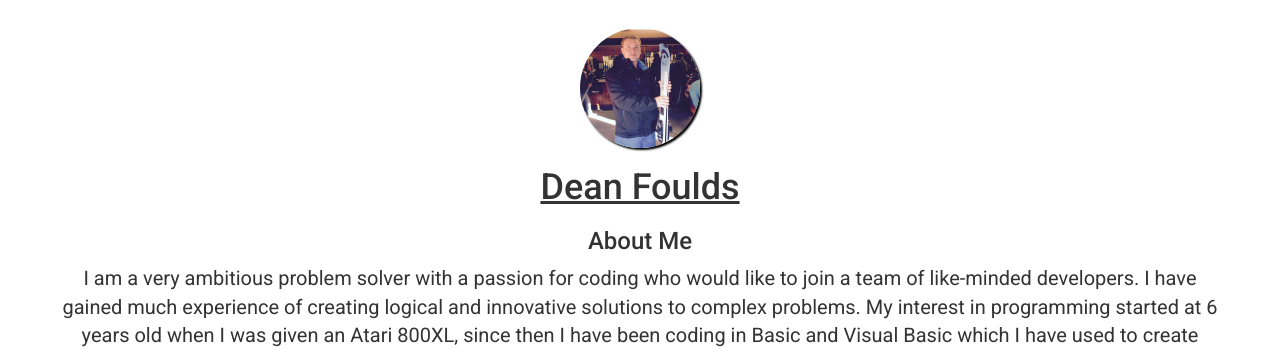
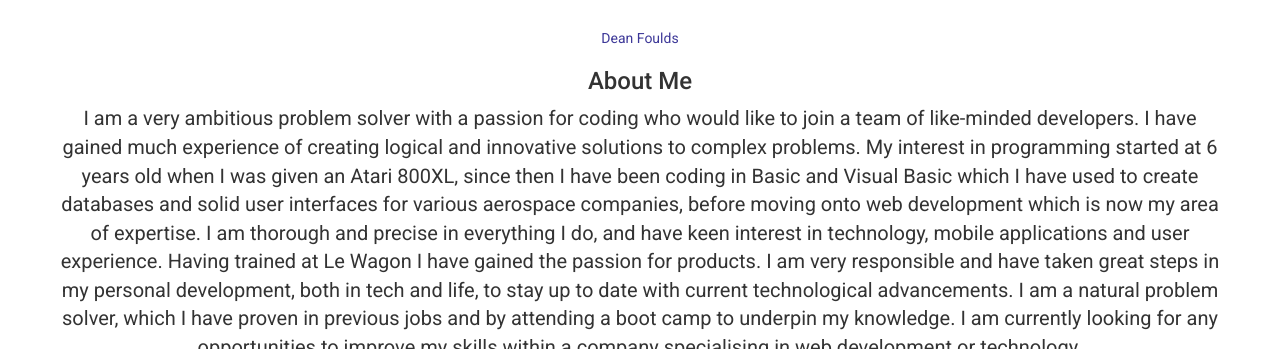
Before and after one commit to Dean-Foulds/Dean-Foulds.github.io, a plain HTML site: page index.html in a window 1280 px wide. Shown: the top 349 px of the page. Drawn offline with nearby package versions, Linux system fonts and the light colour scheme.

Commit message:
Profile card added

```diff
--- a/index.html
+++ b/index.html
@@ -31,8 +31,9 @@
   <div class="wrapper-white text-center">
    <div class="container">
     <div class="row">
-        <img src="images/dean_foulds.jpg" alt="Dean Foulds" class="img-round">
-        <h1><strong><u></strong>Dean Foulds</u></strong></h1>
+      <div class="LI-profile-badge"  data-version="v1" data-size="medium" data-locale="en_US" data-type="vertical" data-theme="dark" data-vanity="dean-foulds-820909139"><a class="LI-simple-link" href='https://uk.linkedin.com/in/dean-foulds-820909139?trk=profile-badge'>Dean Foulds</a></div>
+        <!--<img src="images/dean_foulds.jpg" alt="Dean Foulds" class="img-round">
+        <h1><strong><u></strong>Dean Foulds</u></strong></h1>-->
         <h2>About Me</h2>
         <p>I am a very ambitious problem solver with a passion for coding who would like to join a team of like-minded developers. I have gained much experience of creating logical and innovative solutions to complex problems.  My interest in programming started at 6 years old when I was given an Atari 800XL, since then I have been coding in Basic and Visual Basic which I have used to create databases and solid user interfaces for various aerospace companies, before moving onto web development which is now my area of expertise. I am thorough and precise in everything I do, and have keen interest in technology, mobile applications and user experience. Having trained at Le Wagon I have gained the passion for products. I am very responsible and have taken great steps in my personal development, both in tech and life, to stay up to date with current technological advancements. I am a natural problem solver, which I have proven in previous jobs and by attending a boot camp to underpin my knowledge. I am currently looking for any opportunities to improve my skills within a company specialising in web development or technology.
         </p>
```
